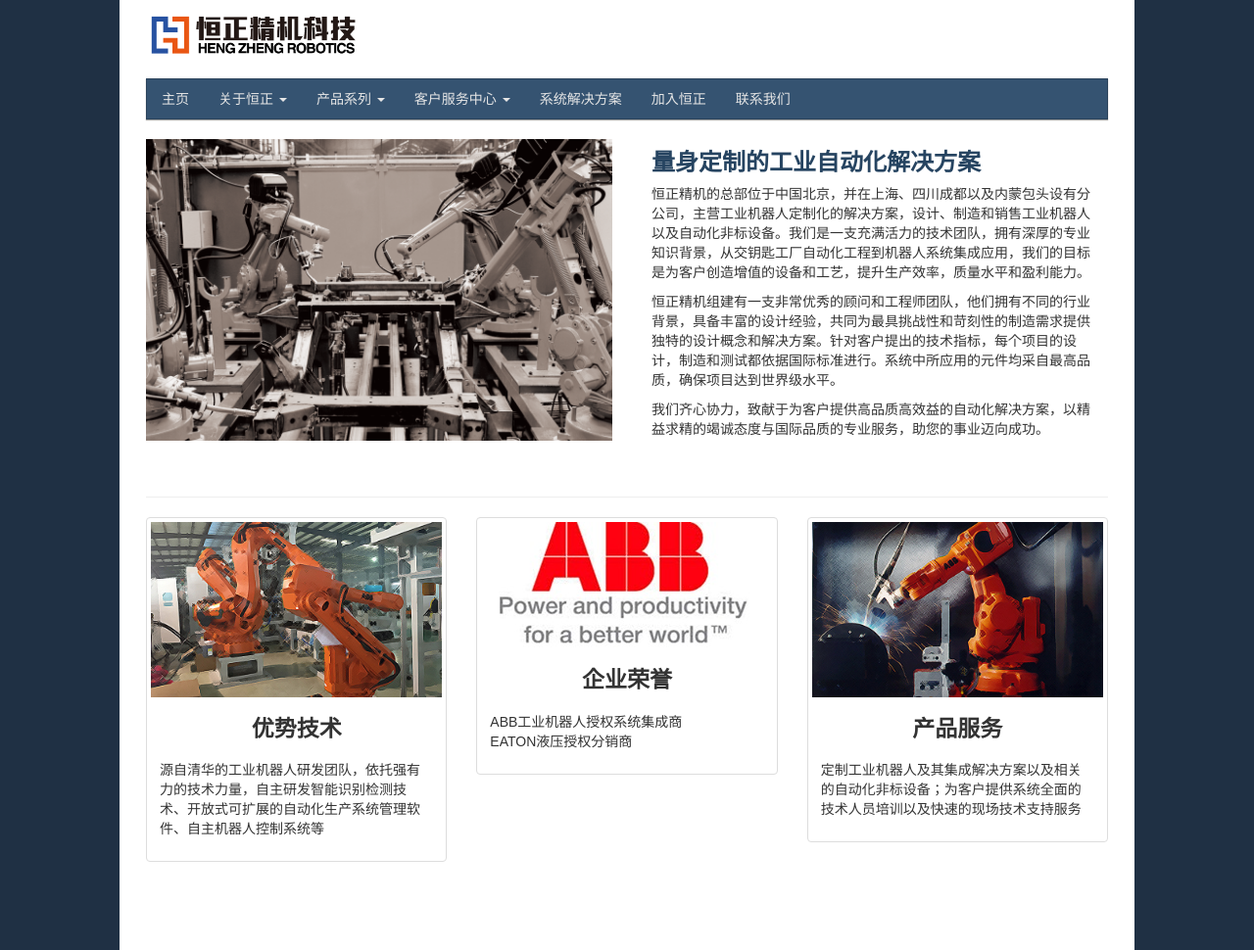
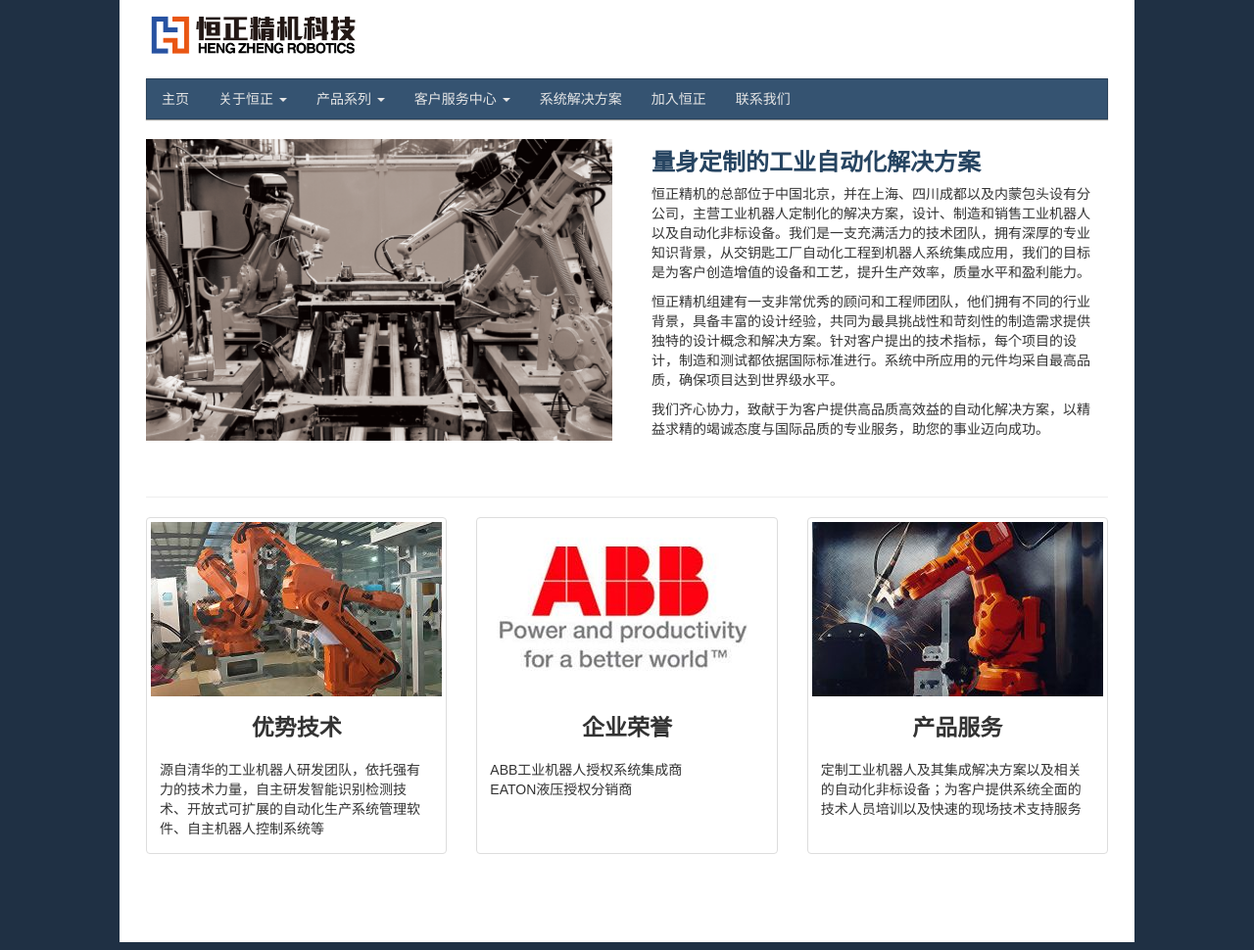
Before and after one commit to NeoHuang/HenZheng, a Jekyll site: the page built from about.html, in a window 1280 px wide. Shown: the whole page at 98% size. Built offline with Jekyll 4.4.1, drawn with Linux system fonts in a browser that asks for light colours.

Commit message:
modify about page

```diff
--- a/about.html
+++ b/about.html
@@ -30,7 +30,7 @@
             <div class="text-center">
                 <h3>优势技术</h3>
             </div>
-            <div class="caption">
+            <div class="caption about-card">
                 <p>源自清华的工业机器人研发团队，依托强有力的技术力量，自主研发智能识别检测技术、开放式可扩展的自动化生产系统管理软件、自主机器人控制系统等</p>
             </div>
         </div>
@@ -43,7 +43,7 @@
             <div class="text-center">
                 <h3 >企业荣誉</h3>
             </div>
-            <div class="caption">
+            <div class="caption about-card">
                 <p>ABB工业机器人授权系统集成商<br>EATON液压授权分销商</p>
             </div>
         </div>
@@ -57,7 +57,7 @@
             <div class="text-center">
                 <h3 >产品服务</h3>
             </div>
-            <div class="caption">
+            <div class="caption about-card">
                 <p>定制工业机器人及其集成解决方案以及相关的自动化非标设备；为客户提供系统全面的技术人员培训以及快速的现场技术支持服务</p>
             </div>
         </div>
--- a/css/modern-business.css
+++ b/css/modern-business.css
@@ -325,3 +325,7 @@
 .sys-head {
     font-size: 20px;
 }
+
+.about-card {
+    height:100px;
+}
```
Also changed, not shown: image/intro/honors.jpg, image/intro/services.jpg, image/intro/technology.jpg, 1 other file.
